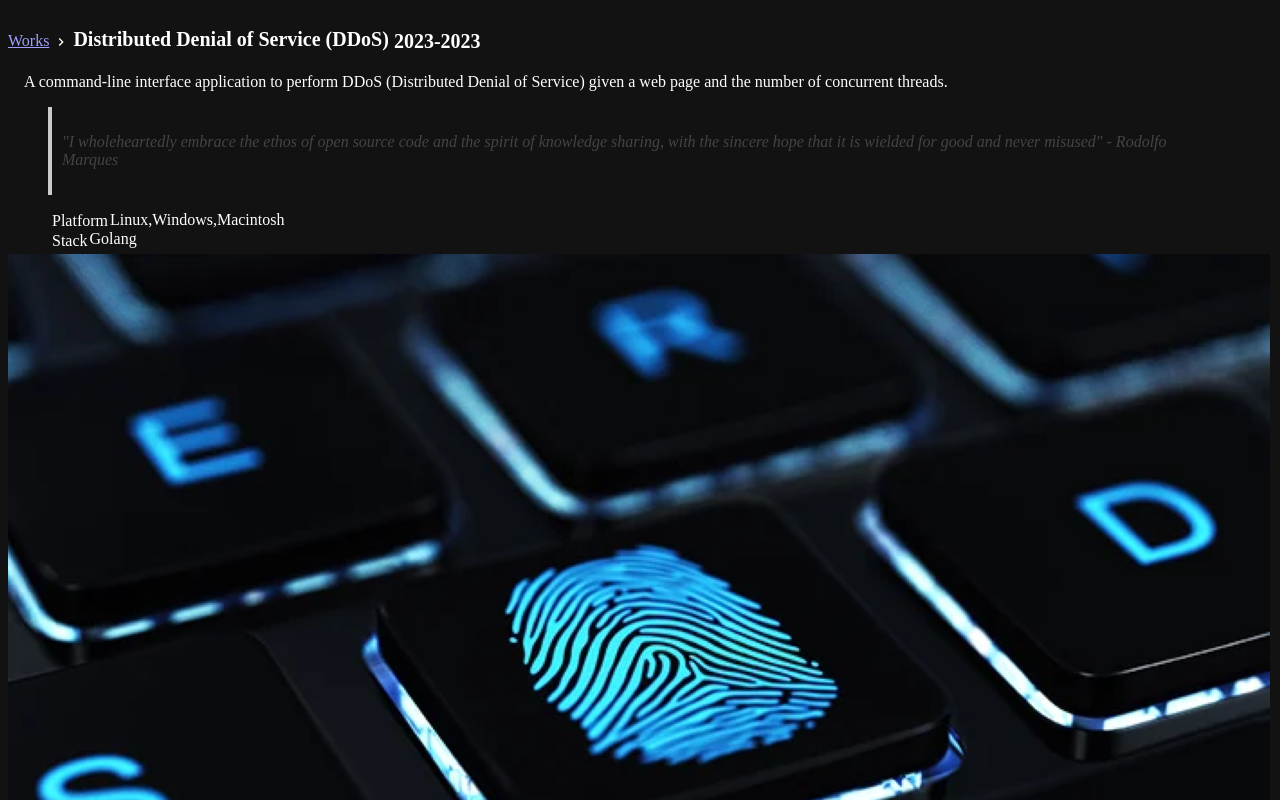
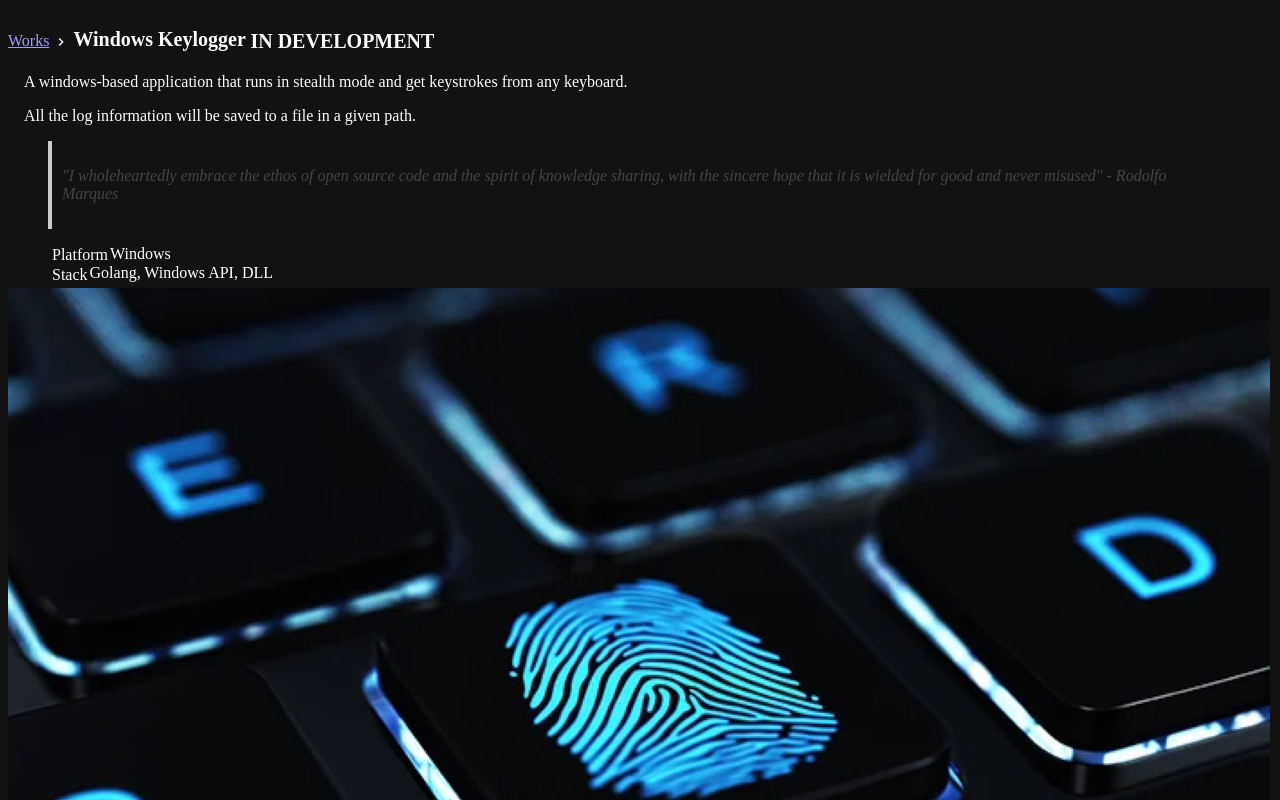
Before and after one commit to RodolfoMRibeiro/portfolio, a Next.js app: page /works/keylogger in a window 1280 px wide. Shown: the top 800 px of the page. Built offline with nearby package versions, Linux system fonts and the light colour scheme.

Commit message:
refact: change keylogger work file content

```diff
--- a/pages/works/keylogger.js
+++ b/pages/works/keylogger.js
@@ -14,12 +14,13 @@ const Work = () => (
   <Layout title="Keylogger">
     <Container>
       <Title>
-        Distributed Denial of Service (DDoS) <Badge>2023-2023</Badge>
+        Windows Keylogger <Badge>IN DEVELOPMENT</Badge>
       </Title>
       <P>
-        A command-line interface application to perform DDoS (Distributed Denial
-        of Service) given a web page and the number of concurrent threads.
+        A windows-based application that runs in stealth mode and get keystrokes
+        from any keyboard.
       </P>
+      <P>All the log information will be saved to a file in a given path.</P>
       <Blockquote style={{ color: useColorModeValue('#444', '#888') }}>
         <p>
           &quot;I wholeheartedly embrace the ethos of open source code and the
@@ -30,11 +31,11 @@ const Work = () => (
       <List ml={4} my={4}>
         <ListItem>
           <Meta>Platform</Meta>
-          <span>Linux,Windows,Macintosh</span>
+          <span>Windows</span>
         </ListItem>
         <ListItem>
           <Meta>Stack</Meta>
-          <span>Golang</span>
+          <span>Golang, Windows API, DLL</span>
         </ListItem>
       </List>
       <WorkImage src="/images/works/keylogger.png" alt="Homepage" />
```
